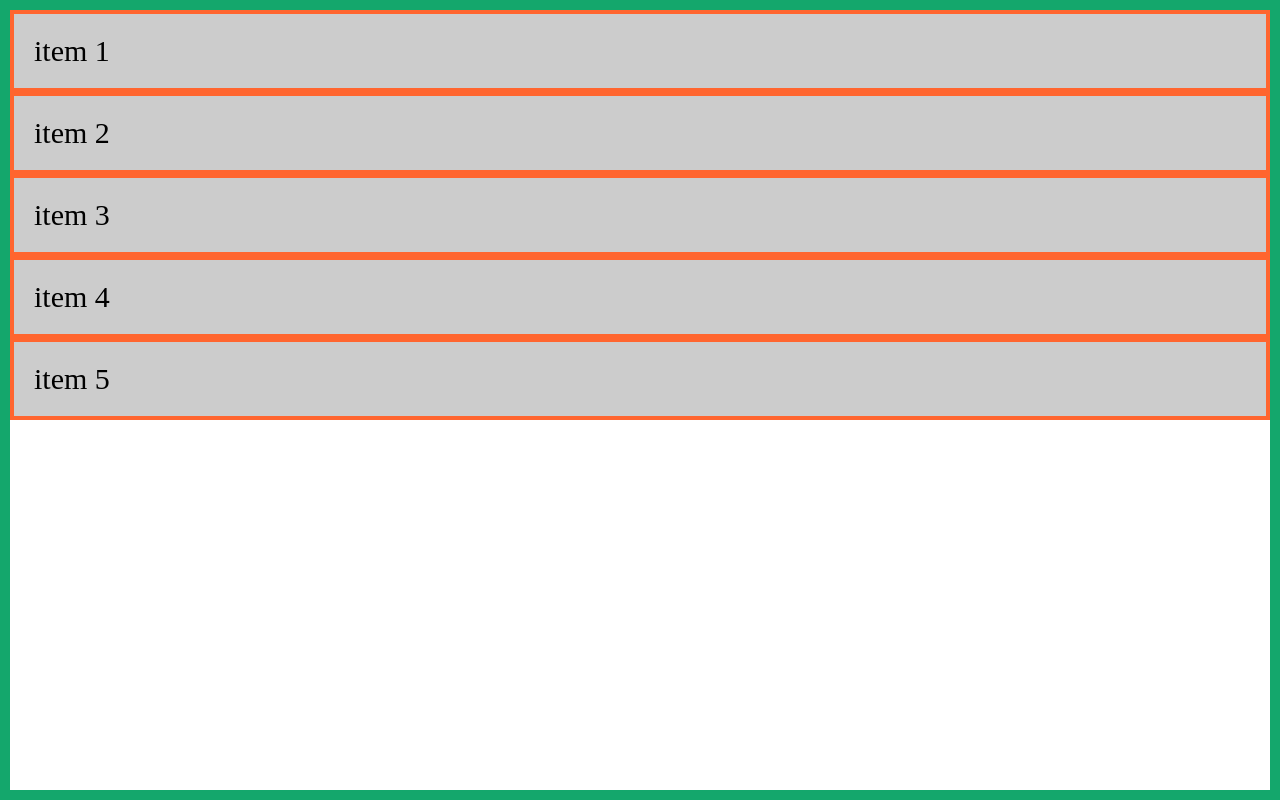
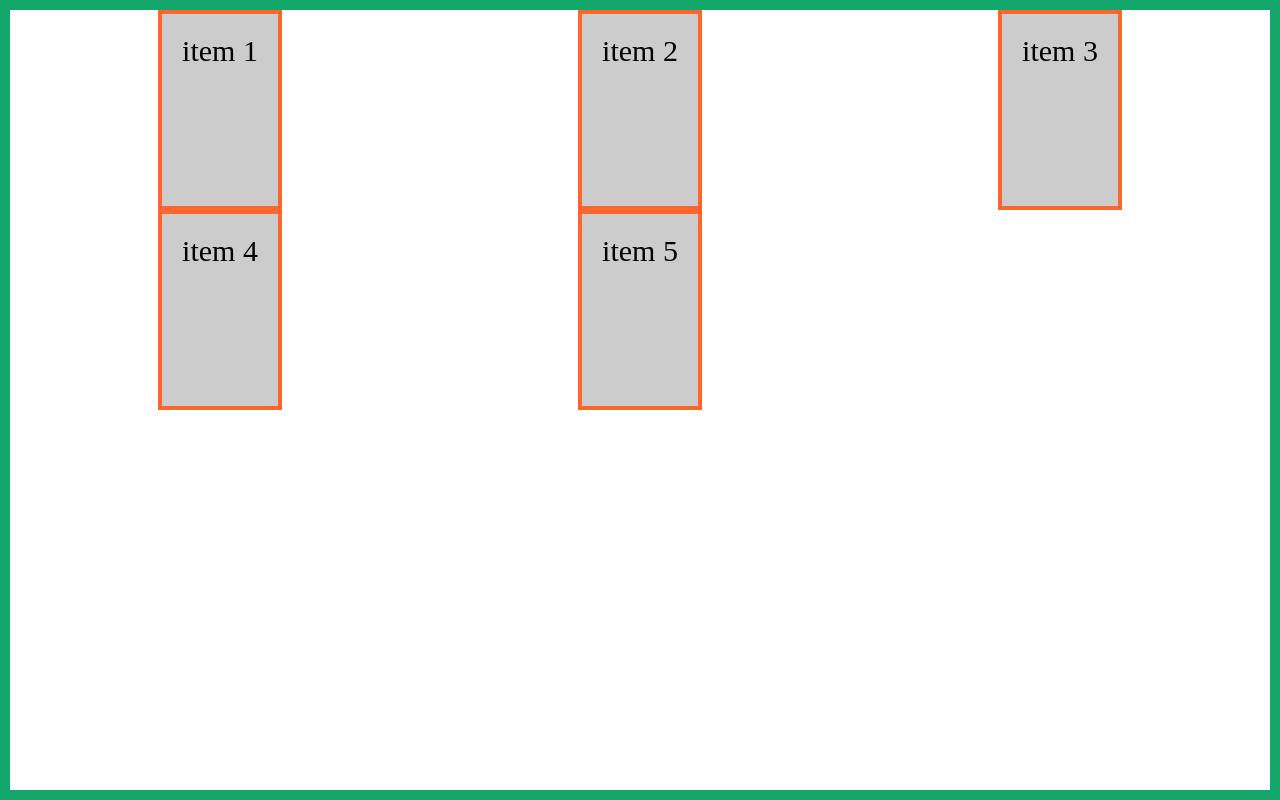
Before and after one commit to daczarne/codestackr_css_tutorial, a plain HTML site: page 06_css_grid/index.html in a window 1280 px wide. Drawn offline with Linux system fonts and the light colour scheme.

Commit message:
creating a grid

```diff
--- a/06_css_grid/style.css
+++ b/06_css_grid/style.css
@@ -8,6 +8,10 @@
 .grid-container {
   height: 100vh;
   border: 10px solid #14a76c;
+  display: grid;
+  grid-template-columns: repeat(3, 1fr);
+  grid-template-rows: repeat(2, 200px);
+  justify-items: center;
 }
 
 .grid-item {
```
Also changed, not shown: 06_css_grid/img/grid-dev-tools.png (added), 06_css_grid/img/grid-justify-items.png (added), 06_css_grid/img/grid-templates.png (added), 1 other file.
